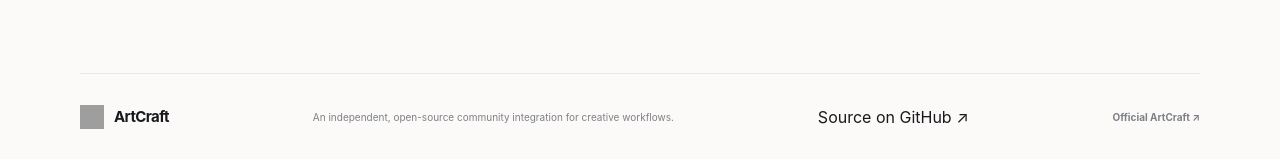
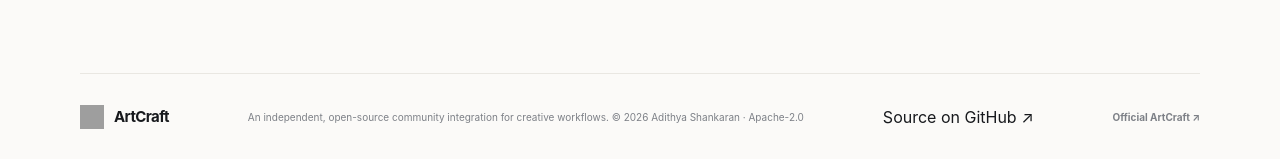
Before and after one commit to adikshan11/artcraft-plugin, a Flask app: page / in a window 1280 px wide. Shown: the part 1871-2030 px from the top of the page. Run offline with Flask 3, Linux system fonts and the light colour scheme; data that the repository does not hold is empty; grey boxes are pictures that could not be loaded.

Commit message:
License the project under Apache-2.0 with a NOTICE crediting Adithya Shankaran
The repository had no license, which left it "all rights reserved". Add the
Apache-2.0 text, a NOTICE that redistributions must keep, SPDX and copyright
headers on every Python file, a CITATION.cff for GitHub's "Cite this
repository" button, a README section, and a credit line in the website
footer. The NOTICE also says the project is unofficial and that the Craft
apps keep their own licenses.

Co-Authored-By: Claude Opus 5.5 <noreply@anthropic.com>

```diff
--- a/app.py
+++ b/app.py
@@ -1,3 +1,6 @@
+# SPDX-License-Identifier: Apache-2.0
+# Copyright 2026 Adithya Shankaran
+
 import base64
 import json
 import os
--- a/artcraft_api.py
+++ b/artcraft_api.py
@@ -1,3 +1,6 @@
+# SPDX-License-Identifier: Apache-2.0
+# Copyright 2026 Adithya Shankaran
+
 import getpass
 import json
 import os
--- a/craft_app_mcp.py
+++ b/craft_app_mcp.py
@@ -1,3 +1,6 @@
+# SPDX-License-Identifier: Apache-2.0
+# Copyright 2026 Adithya Shankaran
+
 import asyncio
 import os
 from collections.abc import AsyncIterator, Awaitable, Callable
--- a/craft_sessions.py
+++ b/craft_sessions.py
@@ -1,3 +1,6 @@
+# SPDX-License-Identifier: Apache-2.0
+# Copyright 2026 Adithya Shankaran
+
 """Hosted Craft app sessions for ArtCraft Studio.
 
 Each session runs one copy of a Craft app's MCP server (`<app>-cli mcp`) for one
--- a/local_artcraft_mcp.py
+++ b/local_artcraft_mcp.py
@@ -1,3 +1,6 @@
+# SPDX-License-Identifier: Apache-2.0
+# Copyright 2026 Adithya Shankaran
+
 from mcp.server import MCPServer
 from mcp.server.mcpserver.exceptions import ToolError
 from mcp.types import Icon, ToolAnnotations
--- a/media_engine.py
+++ b/media_engine.py
@@ -1,3 +1,6 @@
+# SPDX-License-Identifier: Apache-2.0
+# Copyright 2026 Adithya Shankaran
+
 """Media processing for ArtCraft Studio: video (FFmpeg), images (Pillow), PDFs.
 
 Each function reads local input files and writes one new local output file.
--- a/media_storage.py
+++ b/media_storage.py
@@ -1,3 +1,6 @@
+# SPDX-License-Identifier: Apache-2.0
+# Copyright 2026 Adithya Shankaran
+
 """Per-user media storage for the hosted ArtCraft Studio service.
 
 Every object lives under ``users/<user-id>/media/<media-id>`` so one signed-in
--- a/pdfcraft_mcp.py
+++ b/pdfcraft_mcp.py
@@ -1,3 +1,6 @@
+# SPDX-License-Identifier: Apache-2.0
+# Copyright 2026 Adithya Shankaran
+
 import os
 from collections.abc import Awaitable, Callable
 from pathlib import Path
--- a/scripts/install_craft_apps.py
+++ b/scripts/install_craft_apps.py
@@ -1,3 +1,6 @@
+# SPDX-License-Identifier: Apache-2.0
+# Copyright 2026 Adithya Shankaran
+
 """Download the Craft app CLIs listed in craft_apps.json into an image.
 
 Used by the Dockerfile at build time. Each release tarball is checked against
--- a/studio_mcp.py
+++ b/studio_mcp.py
@@ -1,3 +1,6 @@
+# SPDX-License-Identifier: Apache-2.0
+# Copyright 2026 Adithya Shankaran
+
 """ArtCraft Studio: the public, multi-user MCP server for video, image, and PDF work.
 
 Users sign in with OAuth (Auth0, Clerk, or any OIDC provider that issues JWT
--- a/templates/index.html
+++ b/templates/index.html
@@ -166,7 +166,7 @@
         <img src="{{ icon_url }}" alt="" />
         <span>ArtCraft</span>
       </a>
-      <p>An independent, open-source community integration for creative workflows.</p>
+      <p>An independent, open-source community integration for creative workflows. © 2026 Adithya Shankaran · Apache-2.0</p>
       <a href="{{ project_url }}" target="_blank" rel="noopener noreferrer">Source on GitHub ↗</a>
       <a href="{{ product_url }}" target="_blank" rel="noopener noreferrer">Official ArtCraft ↗</a>
     </footer>
```
Also changed, not shown: tests/fake_craft_cli.py (+3 -0 lines), tests/test_craft.py (+3 -0 lines), tests/test_craft_real.py (+3 -0 lines), tests/test_mcp.py (+3 -0 lines), tests/test_studio.py (+3 -0 lines), README.md, 3 other files.
